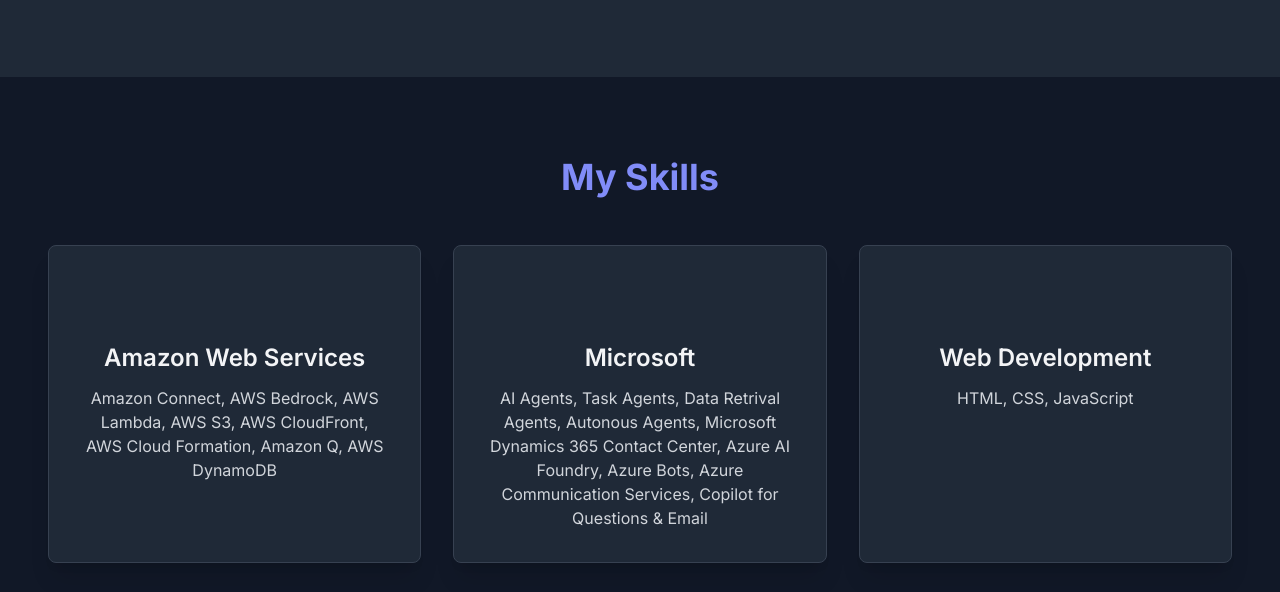
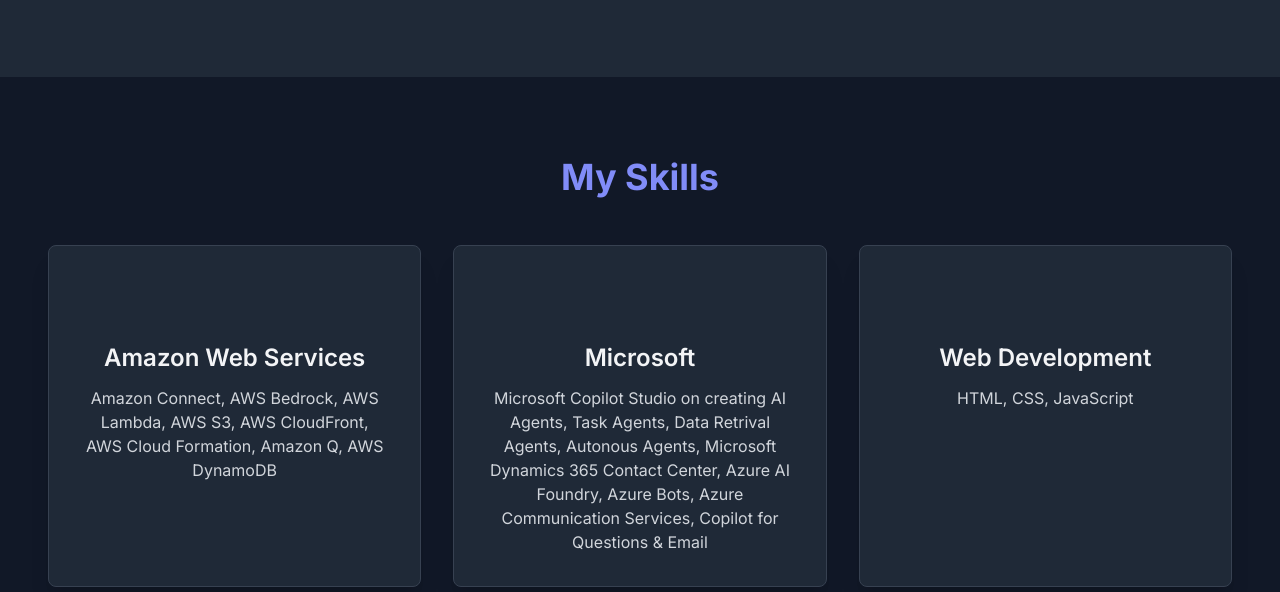
Before and after one commit to rohankoushikrv/Rohan-Cloud, a plain HTML site: page index.html in a window 1280 px wide. Shown: the part 1587-2179 px from the top of the page. Drawn offline with nearby package versions, Linux system fonts and the light colour scheme.

Commit message:
Update job title and description in index.html

```diff
--- a/index.html
+++ b/index.html
@@ -98,7 +98,7 @@
     <div class="relative z-10 max-w-4xl mx-auto">
         <h1 class="text-3xl sm:text-4xl md:text-5xl font-extrabold leading-tight mb-4 animate-fade-in-up">
         Hello, I'm <span class="block text-indigo-400 mt-2">Rohan Koushik Gajulapalle</span></h1>
-        <p class="text-base sm:text-lg md:text-xl font-light mb-8 animate-fade-in-up delay-200">A passionate Amazon Connect/Bedrock Developer and Microsoft Copilot Studio Engineer.</p>
+        <p class="text-base sm:text-lg md:text-xl font-light mb-8 animate-fade-in-up delay-200">A passionate Amazon Connect/Bedrock Developer and Microsoft Copilot Studio/ Dynamics 365 Contact Center Developer.</p>
         <a href="#portfolio"
       class="inline-block bg-indigo-600 hover:bg-indigo-700 text-white font-bold py-3 px-6 sm:px-8 rounded-full shadow-lg transition duration-300 ease-in-out transform hover:scale-105 animate-fade-in-up delay-400">
       View My Work
@@ -158,7 +158,8 @@
                         <svg class="lucide lucide-code w-12 h-12 mx-auto"></svg>
                     </div>
                     <h3 class="text-2xl font-semibold mb-3">Microsoft</h3>
-                    <p class="text-gray-300">AI Agents, Task Agents, Data Retrival Agents, Autonous Agents, Microsoft Dynamics 365 Contact Center, Azure AI Foundry, Azure Bots, Azure Communication Services, Copilot for Questions & Email  </p>
+                    <p class="text-gray-300">Microsoft Copilot Studio on creating AI Agents, Task Agents, Data Retrival Agents, Autonous Agents, Microsoft Dynamics 365 Contact Center,
+                        Azure AI Foundry, Azure Bots, Azure Communication Services, Copilot for Questions & Email  </p>
                 </div>
 
                 <div class="bg-gray-800 p-8 rounded-lg shadow-xl hover:shadow-2xl transform hover:-translate-y-2 transition duration-300 ease-in-out border border-gray-700">
```
